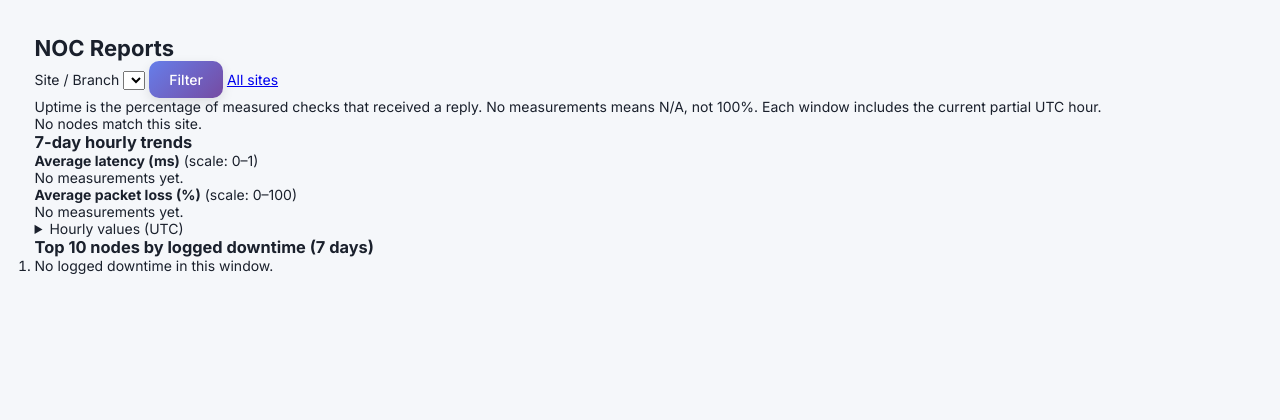
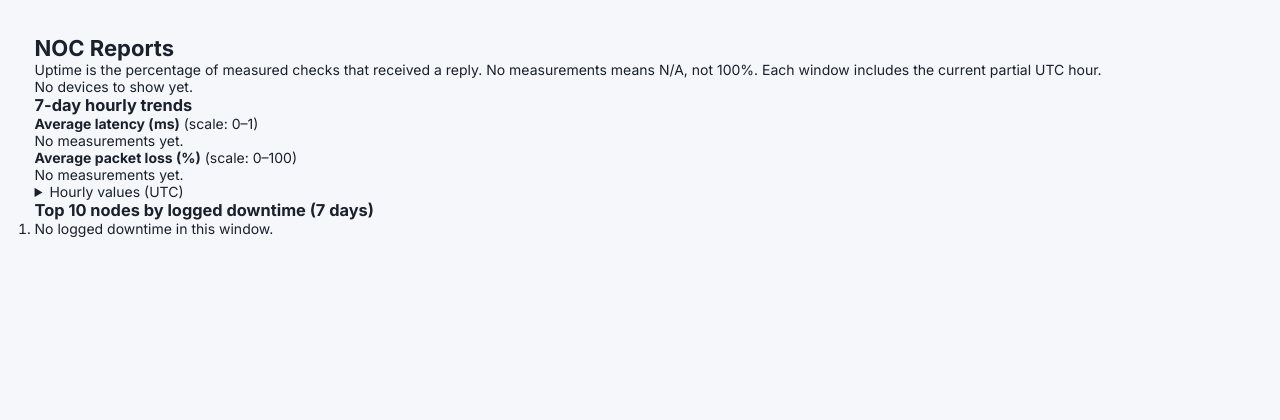
Before and after one commit to Shaffat01/NetMonitor_pro, a Flask app: page /reports in a window 1280 px wide. Shown: the part 70-490 px from the top of the page. Run offline with Flask 3, Linux system fonts and the light colour scheme; data that the repository does not hold is empty; parts of the project's set-up code (start-up, migrations or seed data) failed here and were passed over.

Commit message:
Remove site controls and fix SQLite startup transaction
Co-authored-by: arena-agent <297053741+arena-agent@users.noreply.github.com>

```diff
--- a/app.py
+++ b/app.py
@@ -111,6 +111,7 @@ with app.app_context():
                 last_ping_success = NULL, last_status_change = CURRENT_TIMESTAMP
             WHERE status = 'Warning'
         """))
+        conn.commit()
         conn.execute(db.text("PRAGMA synchronous=NORMAL"))
         conn.execute(db.text("PRAGMA cache_size=-10000"))
         conn.execute(db.text("PRAGMA busy_timeout=30000"))
@@ -142,11 +143,11 @@ def index():
 
 @app.route('/reports')
 def reports():
-    site = request.args.get('site')
-    sites = [value for (value,) in db.session.query(Node.site).distinct().order_by(Node.site)]
-    groups, trend, rankings = build_report(datetime.utcnow(), site)
+    groups, trend, rankings = build_report(datetime.utcnow())
+    rows = sorted((row for group in groups.values() for row in group),
+                  key=lambda row: (row[0].node_name.casefold(), row[0].id))
     rtt_max = max(1, max((row[1] or 0 for row in trend), default=0))
-    return render_template('reports.html', site=site, sites=sites, groups=groups,
+    return render_template('reports.html', rows=rows,
                            trend=trend, rankings=rankings, rtt_max=rtt_max,
                            latency_points=trend_points(trend, 1, rtt_max),
                            loss_points=trend_points(trend, 2, 100))
@@ -169,7 +170,6 @@ def add_node():
             return render_template('add_node.html')
 
         node = Node(
-            site=request.form.get('site', '').strip()[:100],
             node_name=node_name,
             ip_address=ip_address,
             status='Unknown',
@@ -215,7 +215,6 @@ def edit_node(node_id):
 
         if node.ip_address != ip_address:
             remove_probes(node.id)
-        node.site = request.form.get('site', '').strip()[:100]
         node.node_name = node_name
         node.ip_address = ip_address
         node.enabled = enabled
@@ -294,7 +293,6 @@ def upload_csv():
                     continue
 
                 node = Node(
-                    site=(row.get('site') or row.get('branch') or '').strip()[:100],
                     node_name=node_name,
                     ip_address=ip_address,
                     status='Unknown',
--- a/static/css/workspace.css
+++ b/static/css/workspace.css
@@ -42,20 +42,17 @@
 .noc-actions { display: flex; flex-wrap: wrap; gap: 8px; }
 .noc-actions a { text-decoration: none; }
 .noc-filters { border-bottom: 1px solid var(--border-color); }
-.noc-search, .noc-site { display: flex; align-items: center; gap: 8px; min-height: 38px; color: var(--text-secondary); }
+.noc-search { display: flex; align-items: center; gap: 8px; min-height: 38px; color: var(--text-secondary); }
 .noc-search { flex: 1 1 210px; padding: 0 10px; background: var(--bg-primary); border: 1px solid var(--border-color); border-radius: 8px; }
 .noc-search input { width: 100%; min-width: 0; border: 0; background: transparent; color: var(--text-primary); font: inherit; }
 .noc-search input:focus { outline: none; }
 .noc-search:focus-within { outline: 2px solid var(--workspace-blue); outline-offset: 1px; }
 .noc-search kbd { border: 1px solid var(--border-color); border-radius: 4px; padding: 1px 5px; }
-.noc-site select { max-width: 170px; padding: 7px 9px; color: var(--text-primary); background: var(--bg-card); border: 1px solid var(--border-color); border-radius: 8px; font: inherit; }
 .noc-inventory .table-wrapper { max-height: min(62vh, 620px); }
 .noc-inventory .nodes-table { min-width: 810px; }
 .noc-inventory .nodes-table thead { background: var(--bg-primary); }
-.noc-inventory .node-name-cell { flex-direction: column; align-items: flex-start; gap: 3px; }
 .noc-device-link { color: var(--text-primary); font-weight: 700; text-decoration: none; }
 .noc-device-link:hover { text-decoration: underline; color: var(--workspace-blue); }
-.noc-device-site { color: var(--text-secondary); }
 .noc-inventory .row-actions { opacity: .8; }
 .noc-inventory .row-actions:focus-within { opacity: 1; }
 .noc-inventory :focus-visible, .noc-kpis :focus-visible, .workspace-nav :focus-visible { outline: 2px solid var(--workspace-blue); outline-offset: 2px; }
--- a/static/js/main.js
+++ b/static/js/main.js
@@ -42,7 +42,6 @@ function loadNodes() {
         .then(data => {
             if (requestId !== latestNodeRequest) return;
             nodesData = data.nodes;
-            syncSiteOptions(nodesData);
             setWorkspaceConnection(livePaused ? 'Refresh paused' : 'Live', livePaused ? 'paused' : 'live');
             renderNodes(nodesData);
             updateLastUpdate();
@@ -108,18 +107,6 @@ function nodeHealth(node) {
     return { 'Node Up': 'up', 'Node Down': 'down' }[node.status] || 'unknown';
 }
 
-function syncSiteOptions(nodes) {
-    const select = document.getElementById('siteFilter');
-    if (!select) return;
-    const selected = select.value;
-    const sites = [...new Set(nodes.map(node => node.site || ''))].sort((a, b) => a.localeCompare(b));
-    const options = [new Option('All sites', ''), ...sites.map(site => new Option(site || 'Unassigned', `site:${site}`))];
-    if (JSON.stringify(options.map(option => option.value)) !== JSON.stringify([...select.options].map(option => option.value))) {
-        select.replaceChildren(...options);
-        select.value = options.some(option => option.value === selected) ? selected : '';
-    }
-}
-
 function setWorkspaceConnection(label, state) {
     const element = document.getElementById('workspaceConnection');
     if (!element) return;
@@ -128,11 +115,9 @@ function setWorkspaceConnection(label, state) {
 }
 
 function applyFiltersAndSearch(nodes) {
-    const site = document.getElementById('siteFilter')?.value;
     return nodes.filter(node =>
-        (!site || `site:${node.site || ''}` === site) &&
         (currentFilter === 'all' || nodeHealth(node) === currentFilter) &&
-        (!searchQuery || [node.node_name, node.ip_address, node.site || ''].some(value => value.toLowerCase().includes(searchQuery)))
+        (!searchQuery || [node.node_name, node.ip_address].some(value => value.toLowerCase().includes(searchQuery)))
     );
 }
 
@@ -257,7 +242,6 @@ function renderNodes(nodes) {
                 <td>
                     <div class="node-name-cell">
                         <a class="noc-device-link" href="/node/${node.id}" onclick="event.stopPropagation()">${escapeHtml(node.node_name)}</a>
-                        <small class="noc-device-site">${escapeHtml(node.site || 'Unassigned')}</small>
                     </div>
                 </td>
                 <td><span class="ip-address">${escapeHtml(node.ip_address)}</span></td>
@@ -457,7 +441,6 @@ function toggleLivePolling() {
 }
 
 function resetDeviceFilters() {
-    document.getElementById('siteFilter').value = '';
     clearSearch();
     setFilter('all');
 }
--- a/templates/index.html
+++ b/templates/index.html
@@ -6,7 +6,7 @@
         <div class="noc-hero-copy">
             <p class="noc-eyebrow"><span></span> NETWORK OPERATIONS</p>
             <h2 id="overviewTitle">Network overview</h2>
-            <p>See device health, investigate outages, and keep every site in view.</p>
+            <p>See device health, investigate outages, and keep every device in view.</p>
             <a href="{{ url_for('reports') }}" class="noc-hero-link">Explore NOC reports <span aria-hidden="true">↗</span></a>
         </div>
         <svg class="noc-topology" viewBox="0 0 480 230" aria-hidden="true">
@@ -44,9 +44,8 @@
             </div>
         </div>
         <div class="noc-filters">
-            <label class="noc-search"><span aria-hidden="true">⌕</span><input type="search" id="searchInput" aria-label="Search devices" placeholder="Search name, IP or site…" oninput="filterNodes()"><kbd aria-hidden="true">/</kbd></label>
+            <label class="noc-search"><span aria-hidden="true">⌕</span><input type="search" id="searchInput" aria-label="Search devices" placeholder="Search name or IP…" oninput="filterNodes()"><kbd aria-hidden="true">/</kbd></label>
             <button type="button" id="searchClear" class="action-btn-secondary" onclick="clearSearch()" style="display:none">Clear search</button>
-            <label class="noc-site" for="siteFilter">Site <select id="siteFilter" onchange="renderNodes(nodesData)"><option value="">All sites</option></select></label>
             <button type="button" id="pauseLive" class="action-btn-secondary" aria-pressed="false" onclick="toggleLivePolling()">Pause refresh</button>
         </div>
         <div class="table-wrapper">
--- a/templates/reports.html
+++ b/templates/reports.html
@@ -21,20 +21,9 @@
 {% block content %}
 <div class="content-wrapper">
     <h2 class="page-title">NOC Reports</h2>
-    <form method="get" action="{{ url_for('reports') }}">
-        <label for="site">Site / Branch</label>
-        <select id="site" name="site">
-            {% for value in sites %}
-                <option value="{{ value }}" {% if site == value %}selected{% endif %}>{{ value or 'Unassigned' }}</option>
-            {% endfor %}
-        </select>
-        <button class="btn btn-primary" type="submit" {% if not sites %}disabled{% endif %}>Filter</button>
-        <a href="{{ url_for('reports') }}">All sites</a>
-    </form>
     <p>Uptime is the percentage of measured checks that received a reply. No measurements means N/A, not 100%. Each window includes the current partial UTC hour.</p>
 
-    {% for group, rows in groups.items() %}
-    <h3>{{ group or 'Unassigned' }}</h3>
+    {% if rows %}
     <div class="table-wrapper"><table class="nodes-table">
         <thead><tr><th>Node</th><th>24-hour uptime</th><th>7-day uptime</th><th>7-day downtime</th></tr></thead>
         <tbody>{% for node, day, week, down in rows %}
@@ -44,7 +33,7 @@
             <td>{{ (down / 60)|round(1) }} min</td></tr>
         {% endfor %}</tbody>
     </table></div>
-    {% else %}<p>No nodes match this site.</p>{% endfor %}
+    {% else %}<p>No devices to show yet.</p>{% endif %}
 
     <h3>7-day hourly trends</h3>
     {{ graph('Average latency (ms)', rtt_max, latency_points) }}
```
Also changed, not shown: templates/add_node.html (+0 -7 lines), templates/edit_node.html (+0 -7 lines), README.md.
